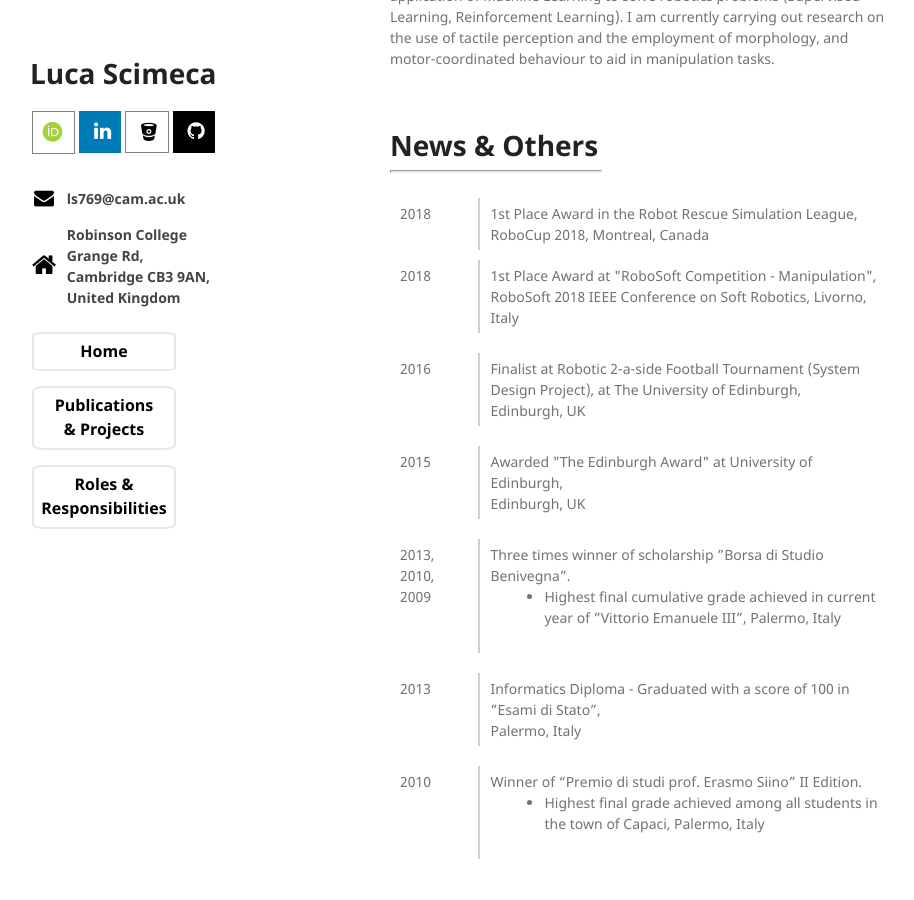
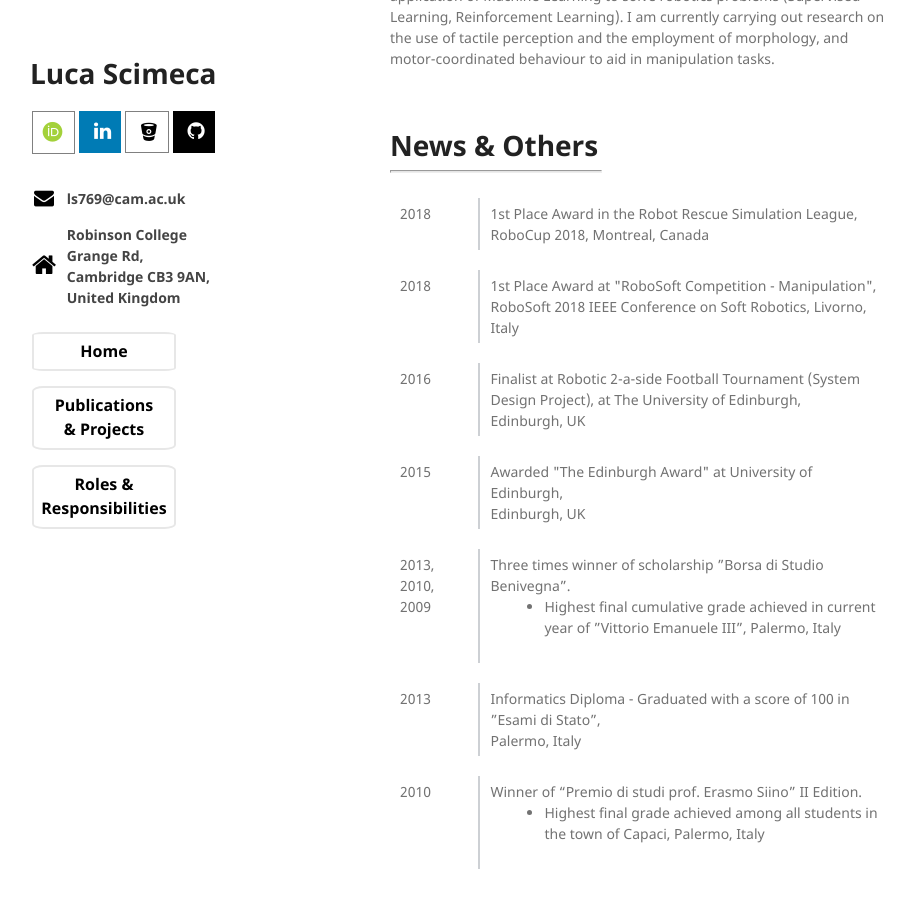
Before and after one commit to lucascimeca/lucascimeca.github.io, a Jekyll site: the page built from index.md, in a window 1280 px wide and 900 px high, scrolled down 1068 px. Shown: the whole window, without its empty margins (180-1094 px from the left). Built offline with Jekyll 4.4.1, drawn with Linux system fonts in a browser that asks for light colours; nearby versions of some CDN libraries; some web fonts are replaced; the repository's description, which GitHub fills in, is left out.

Commit message:
Update index.md

```diff
--- a/index.md
+++ b/index.md
@@ -36,6 +36,7 @@ My interests lie mainly in Machine Learning and Robotics, particularly I am inte
     <td style="border-right: 2px solid #cdd0d4; vertical-align:top; text-align=right"> 2018 </td>
     <td> 1st Place Award in the Robot Rescue Simulation League, <br/>RoboCup 2018, Montreal, Canada </td>
   </tr>
+  <tr><td></td></tr>
   <tr><td></td></tr>
   <tr>
     <td style="border-right: 2px solid #cdd0d4; vertical-align:top; text-align=right"> 2018 </td>
```
